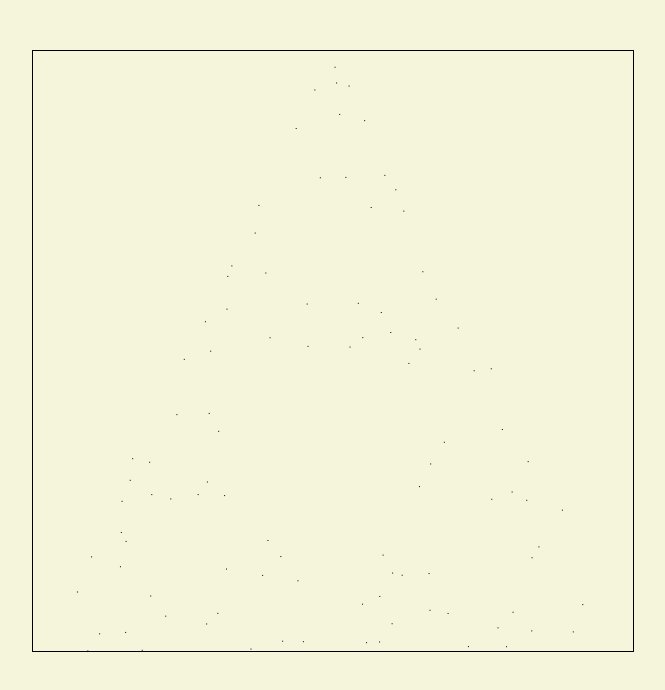
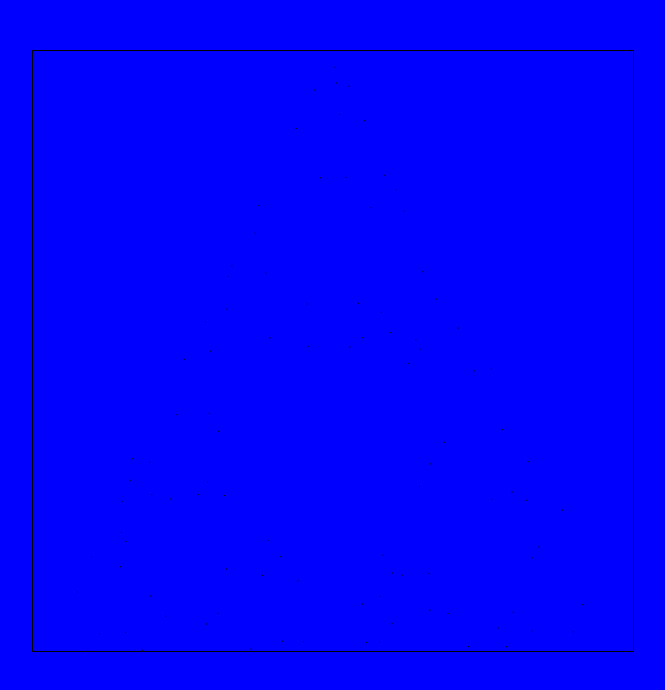
Before and after one commit to Jakob-kild/Interactive-Fractal-Designer, a plain HTML site: page index.html in a window 1280 px wide. Shown: the whole page, without its empty margins (307-972 px from the left). Drawn offline with Linux system fonts and the light colour scheme.

Commit message:
new color

```diff
--- a/style.css
+++ b/style.css
@@ -2,7 +2,7 @@
 body {
   margin: 0;
   padding: 0;
-  background: beige;
+  background: blue;
 }
 
 /* Center the canvas and give it a visible border */
```
